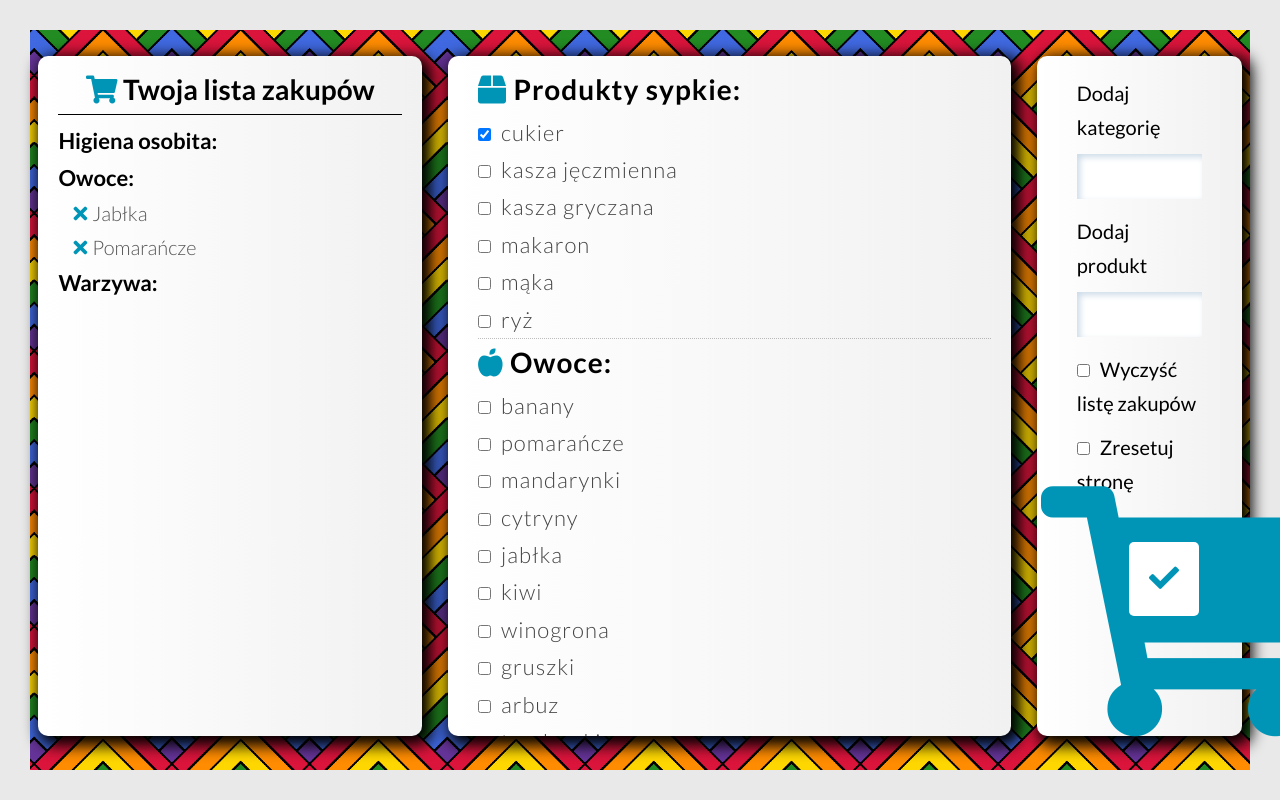
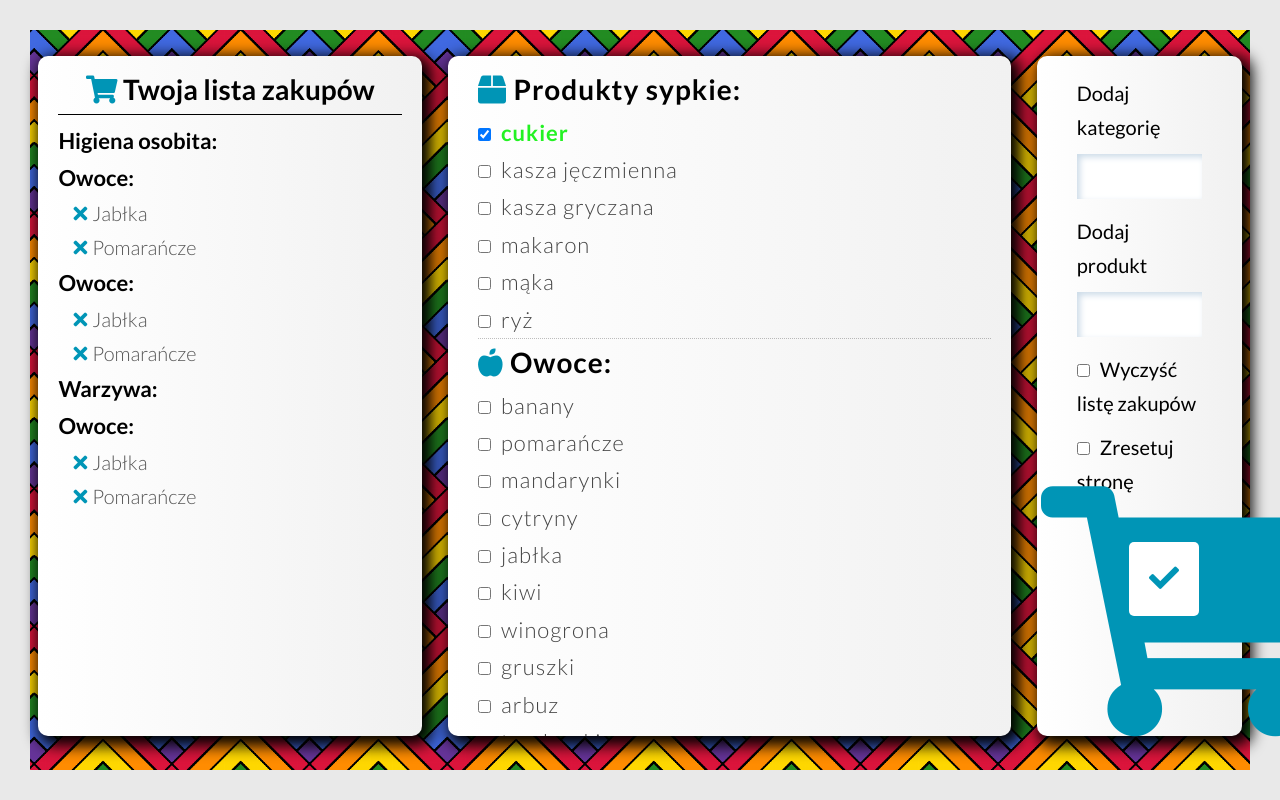
Before and after one commit to mateuszgielzecki/Shopping-list, a plain HTML site: page index.html in a window 1280 px wide. Both pictures are taken after a click on the checkbox 484 px from the left and 134 px from the top of the page. Shown: the top 800 px of the page. Drawn offline with Linux system fonts and the light colour scheme.

```diff
--- a/index.html
+++ b/index.html
@@ -27,7 +27,21 @@
             <li class='item' data-number="2"><i class="fas fa-times"></i>Pomarańcze</li>
           </ul>
         </li>
+        <li class="product-category">
+          Owoce:
+          <ul class="testowo">
+            <li class='item' data-number="1"><i class="fas fa-times"></i>Jabłka</li>
+            <li class='item' data-number="2"><i class="fas fa-times"></i>Pomarańcze</li>
+          </ul>
+        </li>
         <li class="product-category">Warzywa:</li>
+        <li class="product-category">
+          Owoce:
+          <ul class="testowo">
+            <li class='item' data-number="1"><i class="fas fa-times"></i>Jabłka</li>
+            <li class='item' data-number="2"><i class="fas fa-times"></i>Pomarańcze</li>
+          </ul>
+        </li>
       </ul>
     </section>
 
--- a/script.js
+++ b/script.js
@@ -3,17 +3,10 @@ const submitBtn = document.querySelector('.submit-btn');
 const listOfProducts = document.querySelector('.list-of-products');
 const errorContainer = document.querySelector('.error-container');
 
-
 const item = [...document.querySelectorAll('.item')];
 const deletedItem = [...document.querySelectorAll('.fa-times')];
 
-
-
-// productCategory.forEach(cat => {
-//     if (cat.childNodes.length === 1) cat.remove();
-//     // console.log(cat.childNodes[1]);
-
-// })
+const inputs = [...document.querySelectorAll('.list-of-products li ul li input')]
 
 item.forEach(item => {
     item.addEventListener('click', () => {
@@ -25,21 +18,12 @@ item.forEach(item => {
 
 deletedItem.forEach(item => {
     item.addEventListener('click', () => {
-        // item.remove()
         item.closest('li').remove();
 
         const productCategory = [...document.querySelectorAll('.product-category')];
 
-        productCategory.forEach(cat => {
-            if (cat.childElementCount === 0) cat.remove();
-            console.dir(cat.childElementCount);
-
-        })
-
     })
 })
-
-
 
 
 // Add new category
@@ -71,7 +55,12 @@ const clickBtn = function (e) {
 
 };
 
-
+inputs.forEach(input => {
+    input.addEventListener('click', () => {
+        if (input.checked === true) input.closest('li').classList.add('active');
+        if (input.checked === false) input.closest('li').classList.remove('active')
+    })
+})
 
 
 categoryField.addEventListener('keydown', () => errorContainer.classList.remove('active'))
--- a/style.css
+++ b/style.css
@@ -102,6 +102,11 @@ ul {
   font-size: 2.2rem;
   font-weight: 300;
   color: #444;
+}
+
+.item-list ul li ul li.active {
+  color: rgba(6, 240, 6, 0.883);
+  font-weight: bold;
 }
 
 /* Configuration panel */
```
